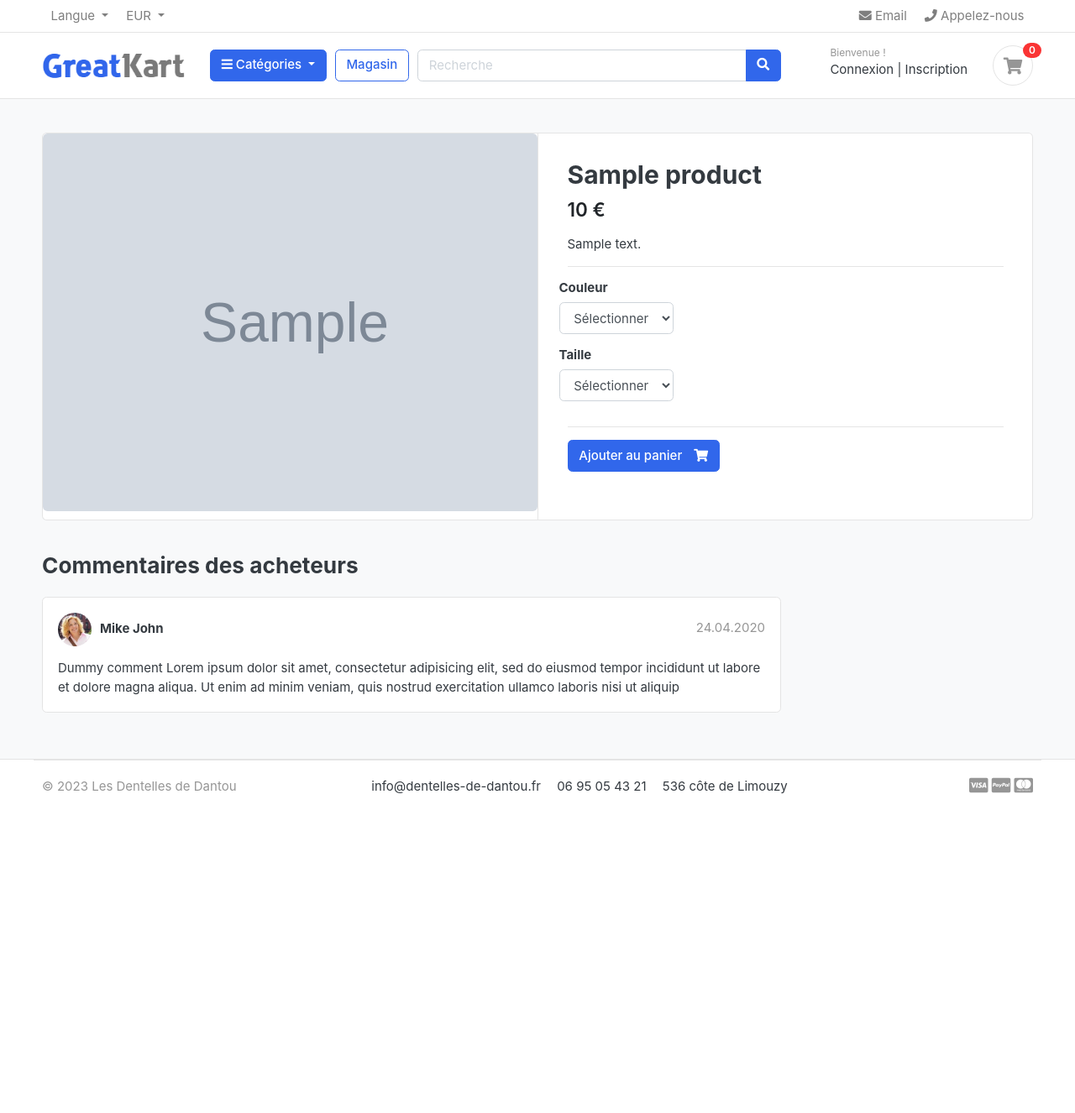
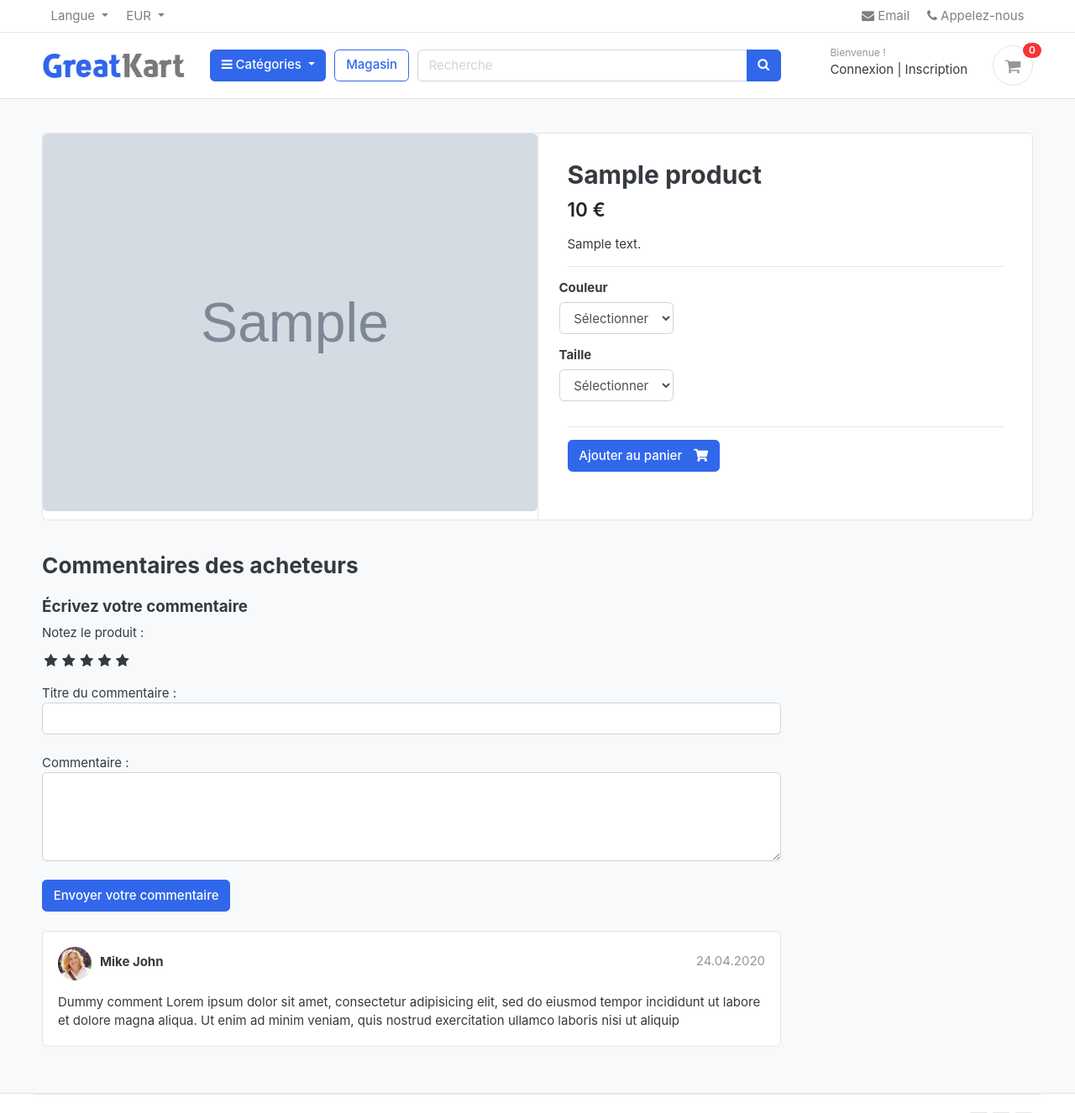
Before and after one commit to Martin010/dentelles_dantou, a Django app: a page that uses templates/base.html in a window 1280 px wide. Shown: the top 1326 px of the page at 84% size. Before the commit the page ends 946 px from the top, so only its background shows below. Run offline with Django 4.2, Linux system fonts and the light colour scheme; tables that the repository leaves empty hold one stand-in row (values such as "Sample post"); grey boxes marked "Sample" are stand-in pictures; some libraries are stand-ins or nearby versions; some web fonts are replaced.

Commit message:
Review and Rating System: - base.html: add FontAwesome and custom.css - static: create custom.css and implement stars rating system - Store/forms: create ReviewForm class - Template/store: create stars rating system and fields for review

```diff
--- /dev/null
+++ b/dentelles_dantou/static/css/custom.css
@@ -0,0 +1,50 @@
+/* Hide Radio Buttons */
+.rate > input {
+    display: none;
+}
+
+.rate {
+    display: inline-block;
+    border: 0;
+}
+
+.rate > label {
+    float: right;
+}
+
+
+/* Show the stars */
+.rate > label:before {
+    display: inline-block;
+    font-size: 1.1rem;
+    font-family: FontAwesome;
+    content: "\f005";
+    margin: 0;
+    padding: 0.3rem 0.2rem;
+    cursor: pointer;
+}
+
+
+/* Half star */
+.rate .half:before {
+    content: "\f089";
+    position: absolute;
+    padding-right: 0;
+}
+
+
+/* Click and hover */
+.rate input:checked ~ label,
+.rate label:hover ~ label,
+.rate input:hover ~ label {
+    color: #ffb503;
+}
+
+
+/* Hover highlight */
+.rate input:checked + label:hover,
+.rate input:checked ~ label:hover,
+.rate input:checked ~ label:hover ~ label,
+.rate label:hover ~ input:checked ~ label {
+    color: #cc9000;
+}
--- a/templates/base.html
+++ b/templates/base.html
@@ -21,10 +21,12 @@
 
     <!-- Font awesome 5 -->
     <link href="{% static 'fonts/fontawesome/css/all.min.css' %}" type="text/css" rel="stylesheet">
+    <link rel="stylesheet" href="https://cdnjs.cloudflare.com/ajax/libs/font-awesome/4.7.0/css/font-awesome.min.css">
 
     <!-- custom style -->
     <link href="{% static 'css/ui.css' %}" rel="stylesheet" type="text/css"/>
     <link href="{% static 'css/responsive.css' %}" rel="stylesheet" media="only screen and (max-width: 1200px)"/>
+    <link href="{% static 'css/custom.css' %}" rel="stylesheet" type="text/css"/>
 
     <!-- custom javascript -->
     <script src="{% static 'js/script.js' %}" type="text/javascript"></script>
--- a/templates/store/product_detail.html
+++ b/templates/store/product_detail.html
@@ -63,10 +63,10 @@
                                 {% if single_product.stock <= 0 %}
                                     <h5 class="text-danger">Rupture de stock</h5>
                                 {% else %}
-                                        <button type="submit" class="btn  btn-primary">
-                                            <span class="text">Ajouter au panier</span>
-                                            <i class="fas fa-shopping-cart"></i>
-                                        </button>
+                                    <button type="submit" class="btn  btn-primary">
+                                        <span class="text">Ajouter au panier</span>
+                                        <i class="fas fa-shopping-cart"></i>
+                                    </button>
                                 {% endif %}
                             </article>
                         </form>
@@ -84,6 +84,40 @@
                         <h3>Commentaires des acheteurs</h3>
                     </header>
 
+                    <form action="" method="POST">
+                        {% csrf_token %}
+                        <h5>Écrivez votre commentaire</h5>
+                        <div>
+                            <!-- RATING STARS -->
+                            <label>Notez le produit :</label>
+                            <br>
+                            <div class="rate">
+                                <input type="radio" name="rating" id="rating10" value="5" required><label for="rating10" title="5"></label>
+                                <input type="radio" name="rating" id="rating9" value="4.5" required><label for="rating9" title="4.5" class="half"></label>
+                                <input type="radio" name="rating" id="rating8" value="4" required><label for="rating8" title="4"></label>
+                                <input type="radio" name="rating" id="rating7" value="3.5" required><label for="rating7" title="3.5" class="half"></label>
+                                <input type="radio" name="rating" id="rating6" value="3" required><label for="rating6" title="3"></label>
+                                <input type="radio" name="rating" id="rating5" value="2.5" required><label for="rating5" title="2.5" class="half"></label>
+                                <input type="radio" name="rating" id="rating4" value="2" required><label for="rating4" title="2"></label>
+                                <input type="radio" name="rating" id="rating3" value="1.5" required><label for="rating3" title="1.5" class="half"></label>
+                                <input type="radio" name="rating" id="rating2" value="1" required><label for="rating2" title="1"></label>
+                                <input type="radio" name="rating" id="rating1" value="0.5" required><label for="rating1" title="0.5" class="half"></label>
+                            </div>
+                            <br>
+                            <!--  WRITE A REVIEW -->
+                            Titre du commentaire :
+                            <input type="text" class="form-control" name="subject">
+                            <br>
+                            Commentaire :
+                            <textarea name="review" rows="4" cols="80" class="form-control"></textarea>
+                            <br>
+                            <input type="submit" value="Envoyer votre commentaire" class="btn btn-primary">
+                        </div>
+                    </form>
+
+                    <br>
+
+                    <!-- CUSTOMERS REVIEWS  -->
                     <article class="box mb-3">
                         <div class="icontext w-100">
                             <img src="{% static './images/avatars/avatar1.jpg' %}" class="img-xs icon rounded-circle">
```
Also changed, not shown: store/forms.py (added, +9 -0 lines).
